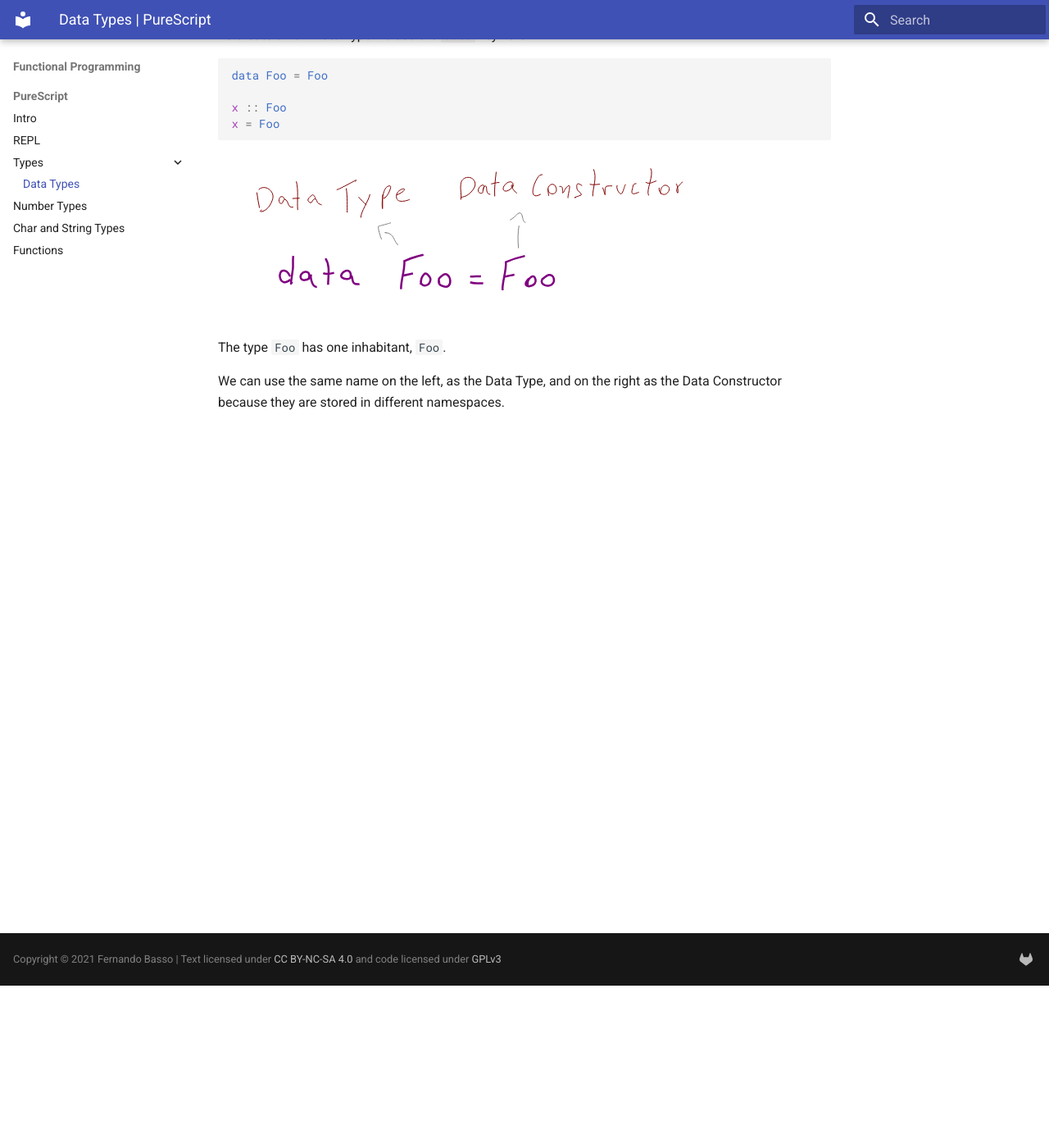
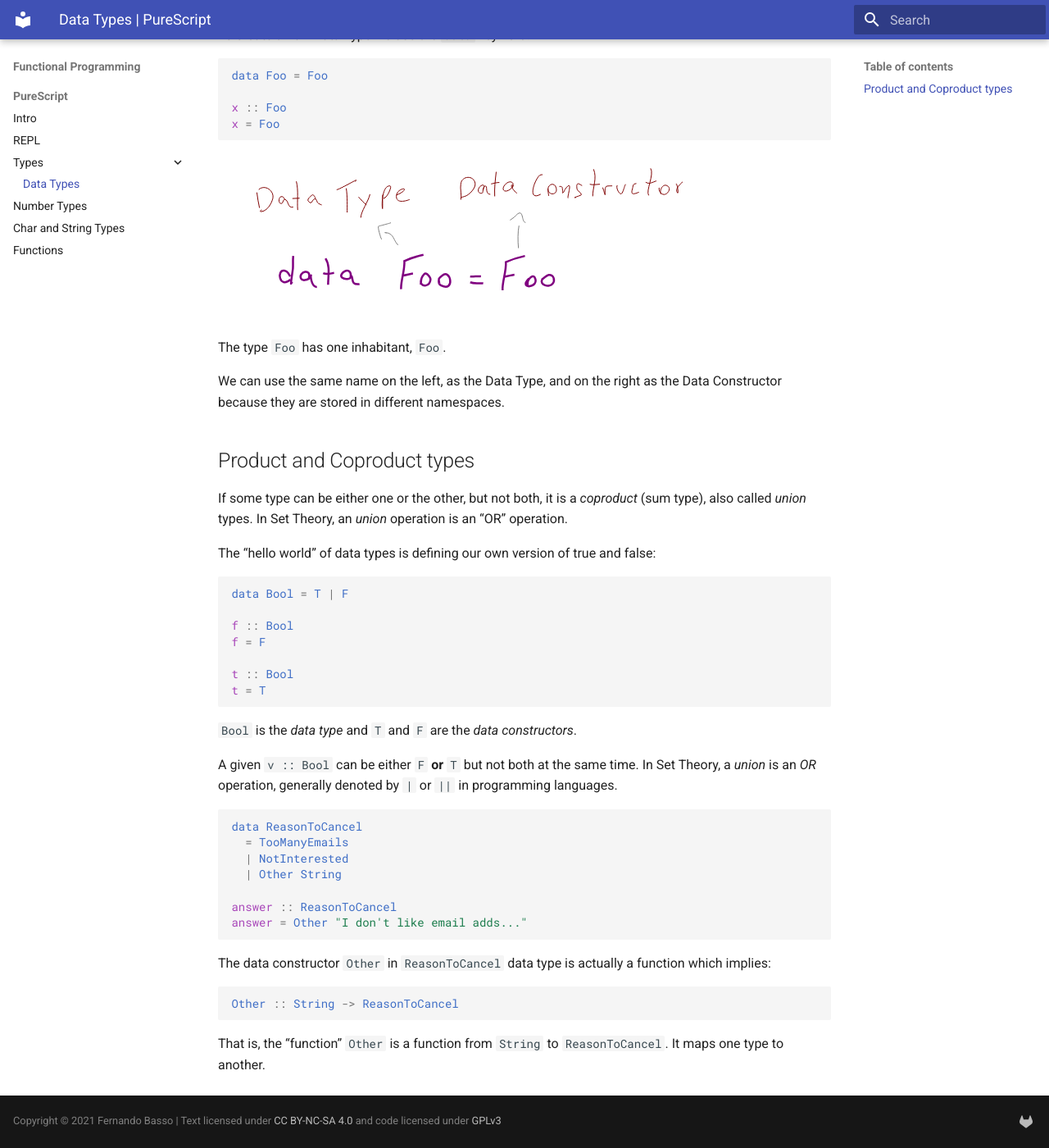
Before and after one commit to FernandoBasso/devhowto, an MkDocs documentation site: the page built from docs/functional-programming/purescript/types/data-types.md, in a window 1280 px wide and 1400 px high, scrolled down 198 px. Shown: the whole window at 82% size. Built offline with MkDocs 1.6.1 and Material for MkDocs 9.7.7, drawn with Linux system fonts in a browser that asks for light colours.

Commit message:
purs: Better format code and text
• Replace haskell with purs in markdown code blocks;
• Remove some duplicated empty lines;
• Remove trailing whitespace.

````diff
--- a/docs/functional-programming/purescript/types/data-types.md
+++ b/docs/functional-programming/purescript/types/data-types.md
@@ -6,6 +6,7 @@ description: Let's scrutinize the creation and use of Data Types in PureScript a
 # Data Types
 
 To create a new Data Type we use the `data` keyword:
+
 ```purs
 data Foo = Foo
 
@@ -18,3 +19,41 @@ x = Foo
 The type `Foo` has one inhabitant, `Foo`.
 
 We can use the same name on the left, as the Data Type, and on the right as the Data Constructor because they are stored in different namespaces.
+
+## Product and Coproduct types
+
+If some type can be either one or the other, but not both, it is a *coproduct* (sum type), also called *union* types. In Set Theory, an *union* operation is an “OR” operation.
+
+The “hello world” of data types is defining our own version of true and false:
+
+```purs
+data Bool = T | F
+
+f :: Bool
+f = F
+
+t :: Bool
+t = T
+```
+
+`Bool` is the *data type* and `T` and `F` are the *data constructors*.
+
+A given `v :: Bool` can be either `F` **or** `T` but not both at the same time. In Set Theory, a *union* is an *OR* operation, generally denoted by `|` or `||` in programming languages.
+
+```purs
+data ReasonToCancel
+  = TooManyEmails
+  | NotInterested
+  | Other String
+
+answer :: ReasonToCancel
+answer = Other "I don't like email adds..."
+```
+
+The data constructor `Other` in `ReasonToCancel` data type is actually a function which implies:
+
+```purs
+Other :: String -> ReasonToCancel
+```
+
+That is, the “function” `Other` is a function from `String` to `ReasonToCancel`. It maps one type to another.
````
Also changed, not shown: docs/functional-programming/purescript/char-string-types.md (+1 -5 lines), docs/functional-programming/purescript/functions.md (+31 -36 lines), docs/functional-programming/purescript/number-types.md (+0 -4 lines), docs/functional-programming/purescript/repl.md (+1 -1 lines), docs/functional-programming/purescript/types/index.md (line endings or trailing spaces).
